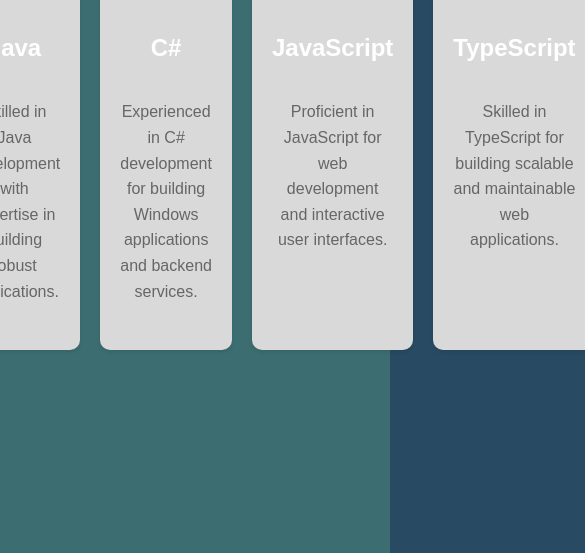
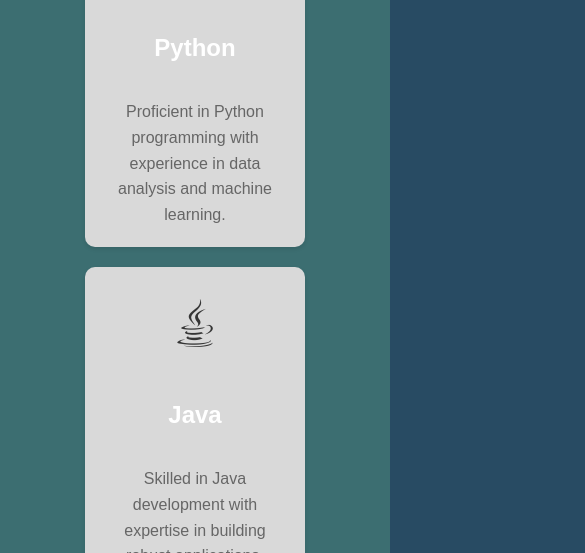
Before and after one commit to vishnupriyaRamanathan/vishnupriyaRamanathan.github.io, a plain HTML site: page index.html in a window 390 px wide. Shown: the part 1378-1931 px from the top of the page, 585 px wide, since content can reach past the window. Drawn offline with nearby package versions, Linux system fonts and the light colour scheme.

Commit message:
Fix flex value for responsive screen

```diff
--- a/index.html
+++ b/index.html
@@ -22,7 +22,7 @@
         </nav>
     </header>
 
-    <section id="introduction">
+    <section id="introduction" class="section">
         <div class="intro-content">
             <h1>Vishnupriya <span class="lighter-name"> Ramanathan </span><span class="blinking-cursor">|</span></h1>
             <div class="bio">
--- a/styles.css
+++ b/styles.css
@@ -308,8 +308,21 @@
     font-size: 1rem;
   }
 
+  .skill-category {
+    display: flex;
+    justify-content: center;
+    align-items: center;
+  }
+
+  .skill-group {
+    display: flex;
+    flex-direction: column;
+    flex-wrap: wrap;
+    flex: none;
+  }
+
   .skill-card {
-    width: calc(100% - 20px);
+    width: 180px;
   }
 
   .section-title.sticky {
```
